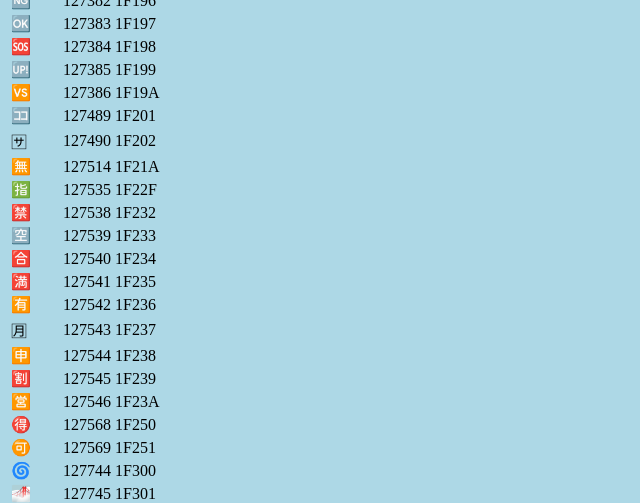
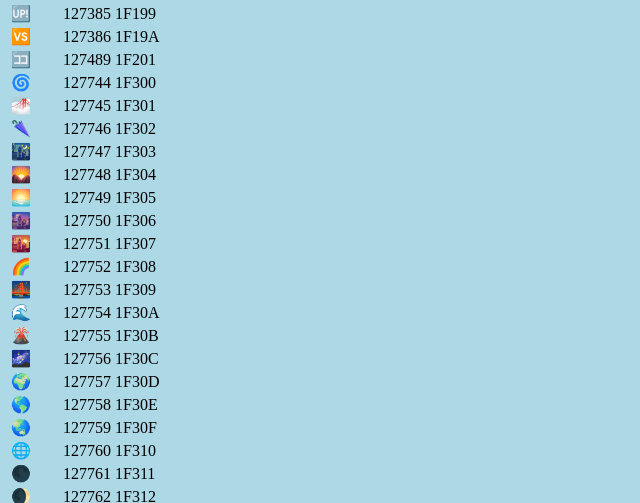
Before and after one commit to jao5/emojis, a plain HTML site: page index.html in a window 1280 px wide. Shown: the part 2578-3081 px from the top of the page, without its empty margins (0-640 px from the left). Drawn offline with Linux system fonts and the light colour scheme.

Commit message:
Deleted some rows

```diff
--- a/index.html
+++ b/index.html
@@ -115,8 +115,6 @@
 <tr><td>&#11093;</td><td>11093</td><td>2B55</td><td></td></tr>
 <tr><td>&#12336;</td><td>12336</td><td>3030</td><td></td></tr>
 <tr><td>&#12349;</td><td>12349</td><td>303D</td><td></td></tr>
-<tr><td>&#12951;</td><td>12951</td><td>3297</td><td></td></tr>
-<tr><td>&#12953;</td><td>12953</td><td>3299</td><td></td></tr>
 <tr><td>&#126980;</td><td>126980</td><td>1F004</td><td></td></tr>
 <tr><td>&#127183;</td><td>127183</td><td>1F0CF</td><td></td></tr>
 <tr><td>&#127344;</td><td>127344</td><td>1F170</td><td></td></tr>
@@ -135,20 +133,6 @@
 <tr><td>&#127385;</td><td>127385</td><td>1F199</td><td></td></tr>
 <tr><td>&#127386;</td><td>127386</td><td>1F19A</td><td></td></tr>
 <tr><td>&#127489;</td><td>127489</td><td>1F201</td><td></td></tr>
-<tr><td>&#127490;</td><td>127490</td><td>1F202</td><td></td></tr>
-<tr><td>&#127514;</td><td>127514</td><td>1F21A</td><td></td></tr>
-<tr><td>&#127535;</td><td>127535</td><td>1F22F</td><td></td></tr>
-<tr><td>&#127538;</td><td>127538</td><td>1F232</td><td></td></tr>
-<tr><td>&#127539;</td><td>127539</td><td>1F233</td><td></td></tr>
-<tr><td>&#127540;</td><td>127540</td><td>1F234</td><td></td></tr>
-<tr><td>&#127541;</td><td>127541</td><td>1F235</td><td></td></tr>
-<tr><td>&#127542;</td><td>127542</td><td>1F236</td><td></td></tr>
-<tr><td>&#127543;</td><td>127543</td><td>1F237</td><td></td></tr>
-<tr><td>&#127544;</td><td>127544</td><td>1F238</td><td></td></tr>
-<tr><td>&#127545;</td><td>127545</td><td>1F239</td><td></td></tr>
-<tr><td>&#127546;</td><td>127546</td><td>1F23A</td><td></td></tr>
-<tr><td>&#127568;</td><td>127568</td><td>1F250</td><td></td></tr>
-<tr><td>&#127569;</td><td>127569</td><td>1F251</td><td></td></tr>
 <tr><td>&#127744;</td><td>127744</td><td>1F300</td><td></td></tr>
 <tr><td>&#127745;</td><td>127745</td><td>1F301</td><td></td></tr>
 <tr><td>&#127746;</td><td>127746</td><td>1F302</td><td></td></tr>
@@ -482,7 +466,6 @@
 <tr><td>&#128103;</td><td>128103</td><td>1F467</td><td></td></tr>
 <tr><td>&#128104;</td><td>128104</td><td>1F468</td><td></td></tr>
 <tr><td>&#128105;</td><td>128105</td><td>1F469</td><td></td></tr>
-<tr><td>&#128106;</td><td>128106</td><td>1F46A</td><td></td></tr>
 <tr><td>&#128142;</td><td>128142</td><td>1F48E</td><td></td></tr>
 <tr><td>&#128144;</td><td>128144</td><td>1F490</td><td></td></tr>
 <tr><td>&#128147;</td><td>128147</td><td>1F493</td><td></td></tr>
@@ -638,7 +621,6 @@
 <tr><td>&#128301;</td><td>128301</td><td>1F52D</td><td></td></tr>
 <tr><td>&#128303;</td><td>128303</td><td>1F52F</td><td></td></tr>
 <tr><td>&#128304;</td><td>128304</td><td>1F530</td><td></td></tr>
-<tr><td>&#128305;</td><td>128305</td><td>1F531</td><td></td></tr>
 <tr><td>&#128306;</td><td>128306</td><td>1F532</td><td></td></tr>
 <tr><td>&#128307;</td><td>128307</td><td>1F533</td><td></td></tr>
 <tr><td>&#128308;</td><td>128308</td><td>1F534</td><td></td></tr>
@@ -651,7 +633,6 @@
 <tr><td>&#128315;</td><td>128315</td><td>1F53B</td><td></td></tr>
 <tr><td>&#128316;</td><td>128316</td><td>1F53C</td><td></td></tr>
 <tr><td>&#128317;</td><td>128317</td><td>1F53D</td><td></td></tr>
-<tr><td>&#128329;</td><td>128329</td><td>1F549</td><td></td></tr>
 <tr><td>&#128330;</td><td>128330</td><td>1F54A</td><td></td></tr>
 <tr><td>&#128331;</td><td>128331</td><td>1F54B</td><td></td></tr>
 <tr><td>&#128332;</td><td>128332</td><td>1F54C</td><td></td></tr>
```
